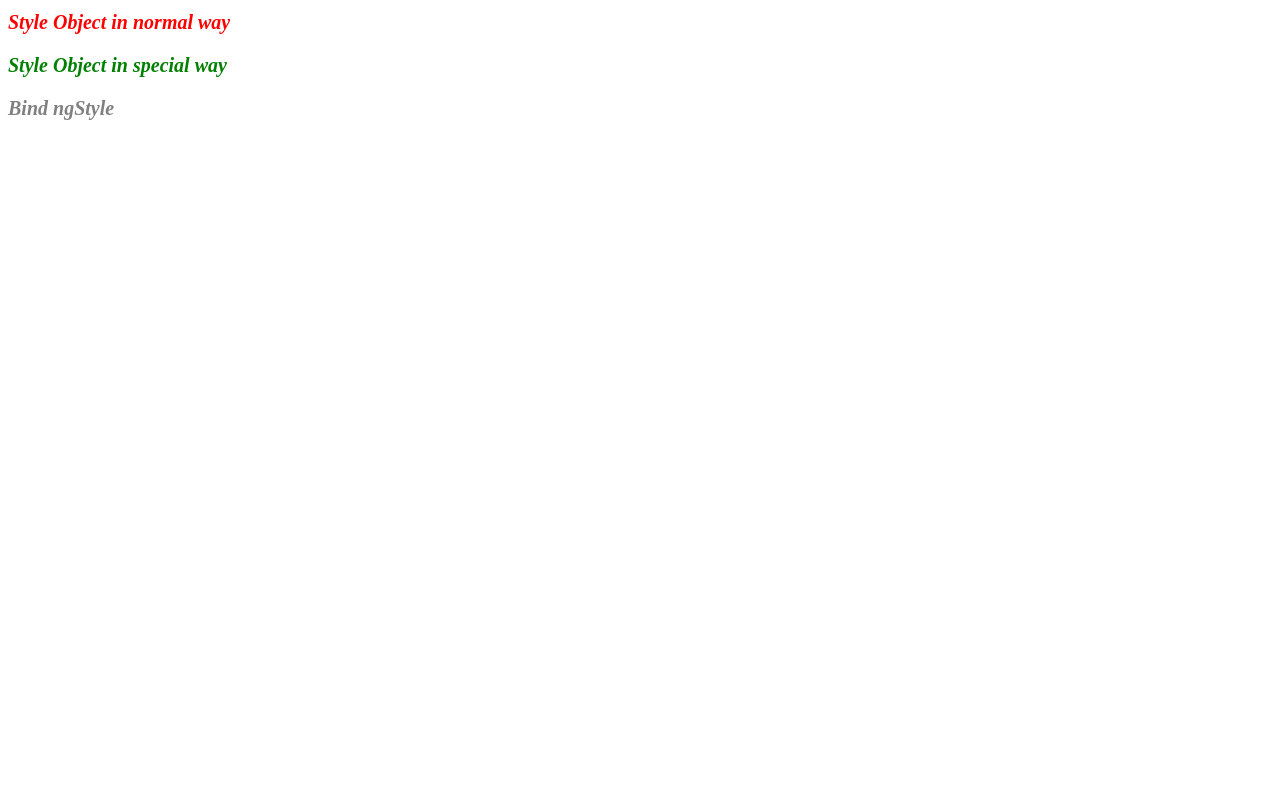
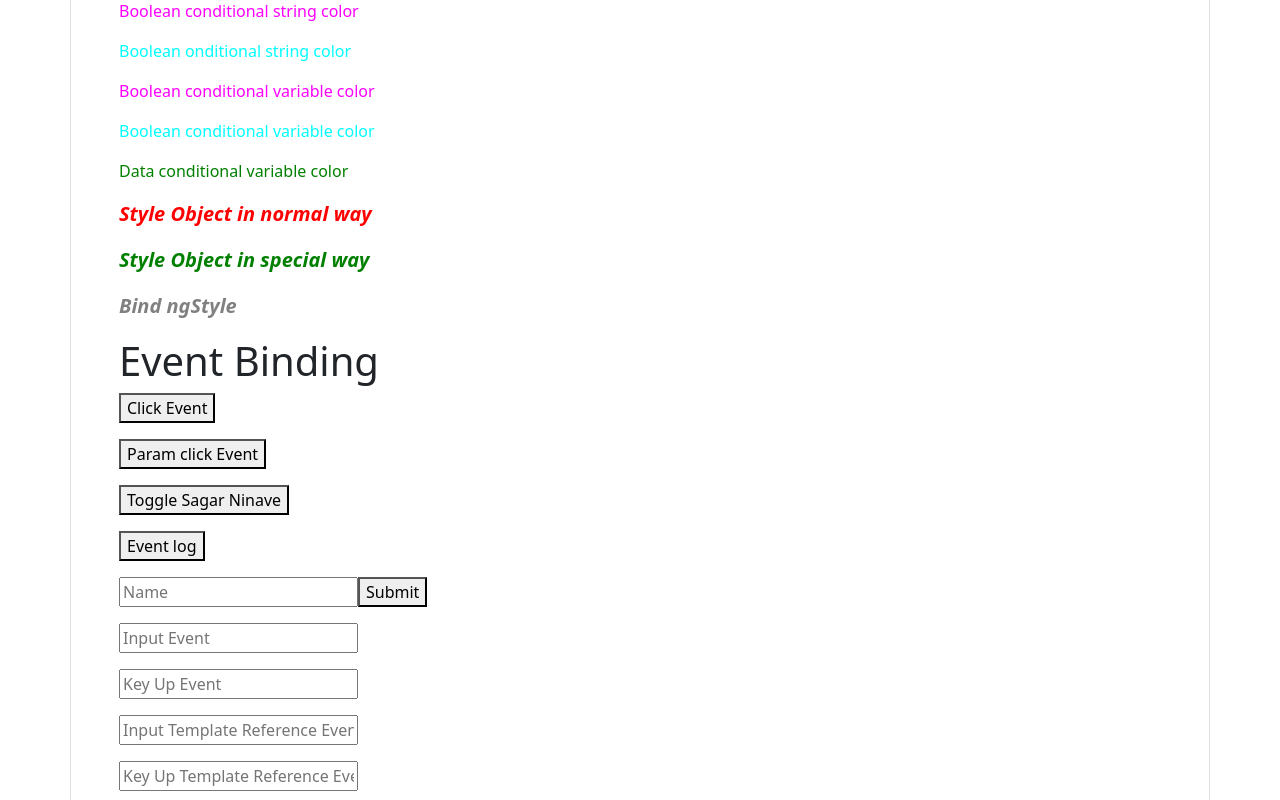
Before and after one commit to sagarninave/angular-code, an Angular app: page / in a window 1280 px wide. Shown: the part 1792-2592 px from the top of the page. Before the commit the page ends 1932 px from the top, so only its background shows below. Built offline with nearby package versions, Linux system fonts and the light colour scheme.

Commit message:
style binding calss binding property binding

```diff
--- a/angular.json
+++ b/angular.json
@@ -28,9 +28,12 @@
               "src/assets"
             ],
             "styles": [
-              "src/styles.scss"
+              "src/styles.scss",
+              "node_modules/bootstrap/dist/css/bootstrap.min.css"
             ],
-            "scripts": []
+            "scripts": [
+              "node_modules/bootstrap/dist/js/bootstrap.min.js"
+            ]
           },
           "configurations": {
             "production": {
@@ -93,9 +96,12 @@
               "src/assets"
             ],
             "styles": [
-              "src/styles.scss"
+              "src/styles.scss",
+              "node_modules/bootstrap/dist/css/bootstrap.min.css"
             ],
-            "scripts": []
+            "scripts": [
+              "node_modules/bootstrap/dist/js/bootstrap.min.js"
+            ]
           }
         },
         "lint": {
--- a/src/app/app.component.html
+++ b/src/app/app.component.html
@@ -1 +1,3 @@
-<Binding></Binding>
+<div class="container border mt-5 mb-5 p-5">
+  <Binding></Binding>
+</div>
--- a/src/app/app.module.ts
+++ b/src/app/app.module.ts
@@ -8,6 +8,7 @@ import { PropertyBindingComponent } from './component/binding/property-binding/p
 import { TextBindingComponent } from './component/binding/text-binding/text-binding.component';
 import { ClassBindingComponent } from './component/binding/class-binding/class-binding.component';
 import { StyleBindingComponent } from './component/binding/style-binding/style-binding.component';
+import { EvenBidingComponent } from './component/binding/even-biding/even-biding.component';
 
 @NgModule({
   declarations: [
@@ -17,6 +18,7 @@ import { StyleBindingComponent } from './component/binding/style-binding/style-b
     PropertyBindingComponent,
     ClassBindingComponent,
     StyleBindingComponent,
+    EvenBidingComponent,
   ],
   imports: [
     BrowserModule,
--- a/src/app/component/binding/binding.component.html
+++ b/src/app/component/binding/binding.component.html
@@ -2,3 +2,4 @@
 <PropertyBinding></PropertyBinding>
 <ClassBinding></ClassBinding>
 <StyleBinding></StyleBinding>
+<EventBiding></EventBiding>
--- /dev/null
+++ b/src/app/component/binding/even-biding/even-biding.component.html
@@ -0,0 +1,81 @@
+<div>
+
+  <h1> Event Binding</h1>
+
+  <button class="d-block mb-3" (click)="today()"> Click Event </button>
+
+  <button class="d-block mb-3" (click)="myName1('Sagar Ninave')"> Param click Event </button>
+
+  <button class="d-block mb-3" (click)="toggleFullName('Sagar Ninave')"> Toggle {{fullname}} </button>
+
+  <button class="d-block mb-3" (click)="eventLog($event)"> Event log </button>
+
+  <input type="text" placeholder="Name" #username /> <button class="mb-3" (click)="myName2(username)">Submit</button>
+
+  <span class="d-block mb-3">
+    <input type="text" placeholder="Input Event" (input)="onInputEvent($event)"> {{inputEvent}}
+  </span>
+
+  <span class="d-block mb-3">
+    <input type="text" placeholder="Key Up Event" (keyup)="onUpKeyEvent($event)">
+    {{upKeyInput}}
+  </span>
+
+  <span class="d-block mb-3">
+    <input type="text" placeholder="Input Template Reference Event" #input1 (input)="0">
+    {{input1.value}}
+  </span>
+
+  <span class="d-block mb-3">
+    <input type="text" placeholder="Key Up Template Reference Event" #input2 (input)="0">
+    {{input2.value}}
+  </span>
+
+  <span class="d-block mb-3">
+    <input type="text" placeholder="Enter Template Reference Event" #input3 (keyup.enter)="onEnterEvent(input3.value)">
+    {{enterEvent}}
+  </span>
+
+  <span class="d-block mb-3">
+    <input type="text" placeholder="Shift Enter Event" (keyup.shift.enter)="onShiftEnterEvent($event)">
+    {{shiftEnterEvent}}
+  </span>
+
+  <span class="d-block mb-3">
+    <input type="text" placeholder="Control Enter Event" (keyup.control.enter)="onControlEnterEvent($event)">
+    {{controlEnterEvent}}
+
+  </span>
+
+  <span class="d-block mb-3">
+    <input type="text" placeholder="Shift Control Enter Event"
+      (keyup.control.shift.enter)="onControlShiftEnterEvent($event)">
+    {{controlShiftEnterEvent}}
+  </span>
+
+  <span class="d-block mb-3">
+    <input type="text" placeholder="Focus In/Out" #input4 (keyup.enter)="onFocusInOut(input4.value)"
+      (blur)="onFocusInOut(input4.value)"> <br />
+    {{focusInOut}}
+  </span>
+
+  <span class="d-block mb-3">
+    <select (change)="onMonthChange($event)">
+      <option *ngFor="let i of months">{{i}}</option>
+    </select>
+  </span>
+
+  <span class="d-block mb-3">
+    <input #todo (keyup.enter)="onAddToDo(todo.value)" (blur)="onAddToDo(todo.value); todo.value='' ">
+    <button (click)="onAddToDo(todo.value)">Add</button>
+    <button (click)="onRemoveToDo()">Remove</button>
+    <ul>
+      <li *ngFor="let todo of todos">{{todo}}</li>
+    </ul>
+  </span>
+
+  <span class="d-block mb-3">
+    <button (click)="onCounter()">Click Me {{counter}}</button>
+  </span>
+
+</div>
--- /dev/null
+++ b/src/app/component/binding/even-biding/even-biding.component.scss
@@ -0,0 +1,3 @@
+.mr1 {
+  margin-right: 10px;
+}
--- /dev/null
+++ b/src/app/component/binding/even-biding/even-biding.component.ts
@@ -0,0 +1,97 @@
+import { Component, OnInit } from '@angular/core';
+
+@Component({
+  selector: 'EventBiding',
+  templateUrl: './even-biding.component.html',
+  styleUrls: ['./even-biding.component.scss']
+})
+
+export class EvenBidingComponent implements OnInit {
+
+  constructor() { }
+
+  ngOnInit() { }
+
+  public today = (): void => {
+    alert(new Date().toLocaleString());
+  };
+
+  public myName1 = (name: string): void => {
+    alert(`My mane is ${name}`)
+  };
+
+  public myName2 = (name: any): void => {
+    alert(name.value);
+  };
+
+  public eventLog = (event: Event): void => {
+    alert("Check Console");
+    console.log(event);
+  };
+
+  public fullname: string = "Sagar Ninave";
+  public toggleFullName = (name: string): void => {
+    if (name === this.fullname) {
+      this.fullname = "Sanket Wankhede";
+    } else {
+      this.fullname = "Sagar Ninave"
+    }
+  }
+
+  public inputEvent: string = "";
+  public onInputEvent = (event: Event): void => {
+    this.inputEvent = (<HTMLInputElement>event.target).value;
+  };
+
+  public upKeyInput: string = "";
+  public onUpKeyEvent = (event: any): void => {
+    this.upKeyInput = event.target.value;
+  }
+
+  public enterEvent: string = "";
+  public onEnterEvent = (value: string): void => {
+    this.enterEvent = value;
+  }
+
+  public shiftEnterEvent: string = "";
+  public onShiftEnterEvent = (event: Event): void => {
+    console.log("Shift Enter Event : ", event)
+    this.shiftEnterEvent = (<HTMLInputElement>event.target).value;
+  };
+
+  public controlEnterEvent: string = "";
+  public onControlEnterEvent = (event: Event): void => {
+    console.log("Control Enter Event : ", event);
+    this.controlEnterEvent = (<HTMLInputElement>event.target).value;
+  }
+
+  public controlShiftEnterEvent: string = "";
+  public onControlShiftEnterEvent = (event: Event): void => {
+    console.log("Control Shift Enter Event : ", event)
+    this.controlShiftEnterEvent = (<HTMLInputElement>event.target).value;
+  }
+
+  public focusInOut: string = "";
+  public onFocusInOut = (value: string): void => {
+    this.focusInOut = value;
+  }
+
+  public months: any = ["January", "Feburary", "March", "April", "May", "June", "July", "August", "September", "October", "November", "December"];
+  public onMonthChange = (event): void => {
+    alert(event.target.value);
+  }
+
+  public todos: any = ['Windstorm', 'Bombasto', 'Magneta', 'Tornado'];
+  public onAddToDo = (todo: string) => {
+    todo && this.todos.push(todo);
+  };
+
+  public onRemoveToDo = (): void => {
+    this.todos.pop();
+  };
+
+  public counter: number = 0;
+  public onCounter = (): void => {
+    this.counter += 1;
+  }
+};
--- a/src/app/component/binding/property-binding/property-binding.component.html
+++ b/src/app/component/binding/property-binding/property-binding.component.html
@@ -2,8 +2,8 @@
   <h1> Property Binding</h1>
   <p bind-innerText="message"></p>
   <p [innerText]="message"></p>
-  <button class="btn btn-primary" disabled="{{allow}}"> Disabled True</button>
-  <button class="btn btn-primary" [disabled]="allow"> Disabled True</button>
-  <button class="btn btn-primary" [disabled]="!allow"> Disabled False</button>
+  <button class="mb-4" disabled="{{allow}}"> Disabled True</button>
+  <button class="mb-4" [disabled]="allow"> Disabled True</button>
+  <button class="mb-4" [disabled]="!allow"> Disabled False</button>
   <p> <img [src]="image" /> </p>
 </div>
--- a/src/app/component/binding/style-binding/style-binding.component.html
+++ b/src/app/component/binding/style-binding/style-binding.component.html
@@ -22,9 +22,9 @@
 
   <p [style.color]="!status ? 'magenta': 'aqua'"> Boolean onditional string color</p>
 
-  <p [style.color]="status ? conditionalVariableColor1: conditionalVariableColor2"> Boolean conditional variable color</p>
+  <p [style.color]="status ? conditionalVariableColor1 : conditionalVariableColor2"> Boolean conditional variable color</p>
 
-  <p [style.color]="!status ? conditionalVariableColor1: conditionalVariableColor2"> Boolean conditional variable color</p>
+  <p [style.color]="!status ? conditionalVariableColor1 : conditionalVariableColor2"> Boolean conditional variable color</p>
 
   <p [style.color]="user.name === 'sagar' ? conditionalVariableColor3: conditionalVariableColor4"> Data conditional variable color</p>
 
```
